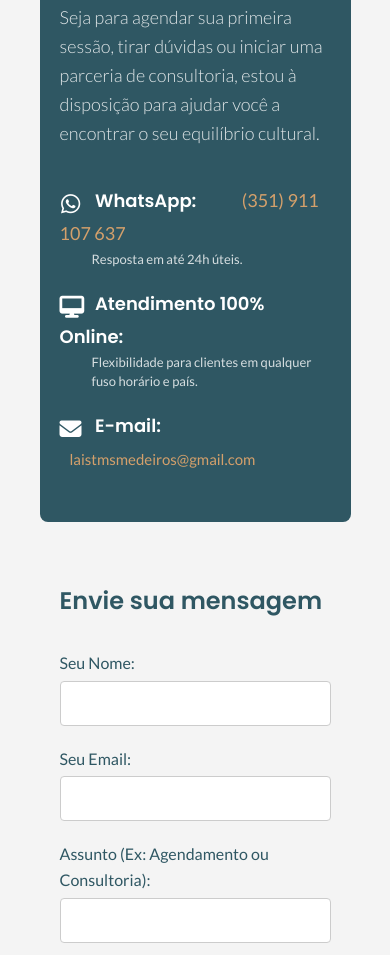
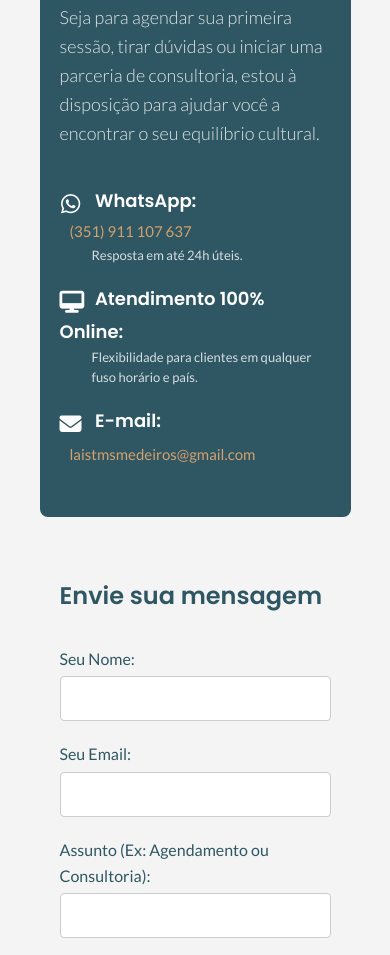
Before and after one commit to ericatmsantos/SitePsi, a plain HTML site: page index.html in a window 390 px wide. Shown: the part 6643-7598 px from the top of the page. Drawn offline with Linux system fonts and the light colour scheme.

Commit message:
Ajuste no media queries contato-detalhes

```diff
--- a/styles.css
+++ b/styles.css
@@ -784,8 +784,15 @@ a:hover {
         /* Força o número/e-mail a começar em uma nova linha no mobile */
         display: block;
         /* Adiciona padding/margem para alinhar o número/e-mail sob o rótulo */
-        padding-left: 32px; /* Largura do ícone (22px) + margem (10px) = 32px */
+      /*  padding-left: 32px; /* Largura do ícone (22px) + margem (10px) = 32px */
 
+    }
+
+
+
+    .contato-detalhes li:nth-child(3) a {
+        padding-left: 10px; /* Ajuste específico para o e-mail */;
+        font-size: 15px;
     }
 
     /* O texto principal e seus filhos ocupam o espaço restante */
@@ -795,13 +802,6 @@ a:hover {
         /* Permite que o texto se quebre e ocupe o restante do container */
         max-width: 100%;
     }
-
-    .contato-detalhes li:nth-child(3) a {
-        padding-left: 10px; /* Ajuste específico para o e-mail */;
-        font-size: 15px;
-    }
-
-
 
 
 
@@ -831,7 +831,7 @@ a:hover {
 }
 
 
-    /* 6. Rodapé (Footer) */
+    /* Rodapé (Footer) */
     .footer-content {
         flex-direction: column; /* Coloca as colunas do rodapé uma abaixo da outra */
         text-align: center; /* Centraliza o texto de todo o rodapé */
@@ -855,9 +855,6 @@ a:hover {
     .social-links {
         justify-content: center; /* Centraliza os ícones sociais */
     }
-
-
-/* ... Dentro de @media (max-width: 768px) ... */
 
     /* NOVO: Estilo para o botão de toggle (Hambúrguer) */
     .menu-toggle {
@@ -912,9 +909,17 @@ a:hover {
     }
 }
 
-/* NOVO: Esconde o botão em telas maiores que 768px */
+/* Esconde o botão em telas maiores que 768px */
 @media (min-width: 769px) {
     .menu-toggle {
         display: none;
     }
 }
+
+@media (max-width: 426px) {
+    .contato-detalhes li:nth-child(1) a {
+        padding-left: 10px; /* Ajuste específico para o whatsapp */;
+        font-size: 15px;
+        display: block;
+    }
+}
```
